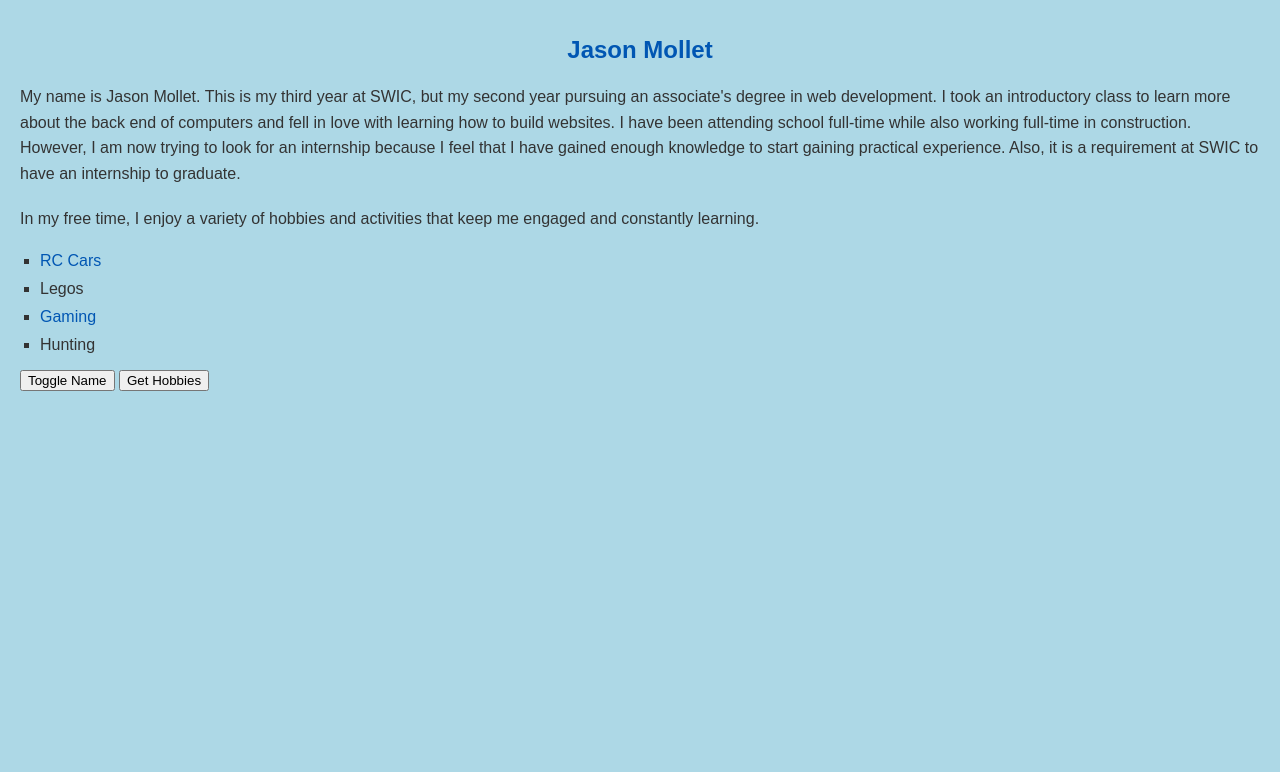
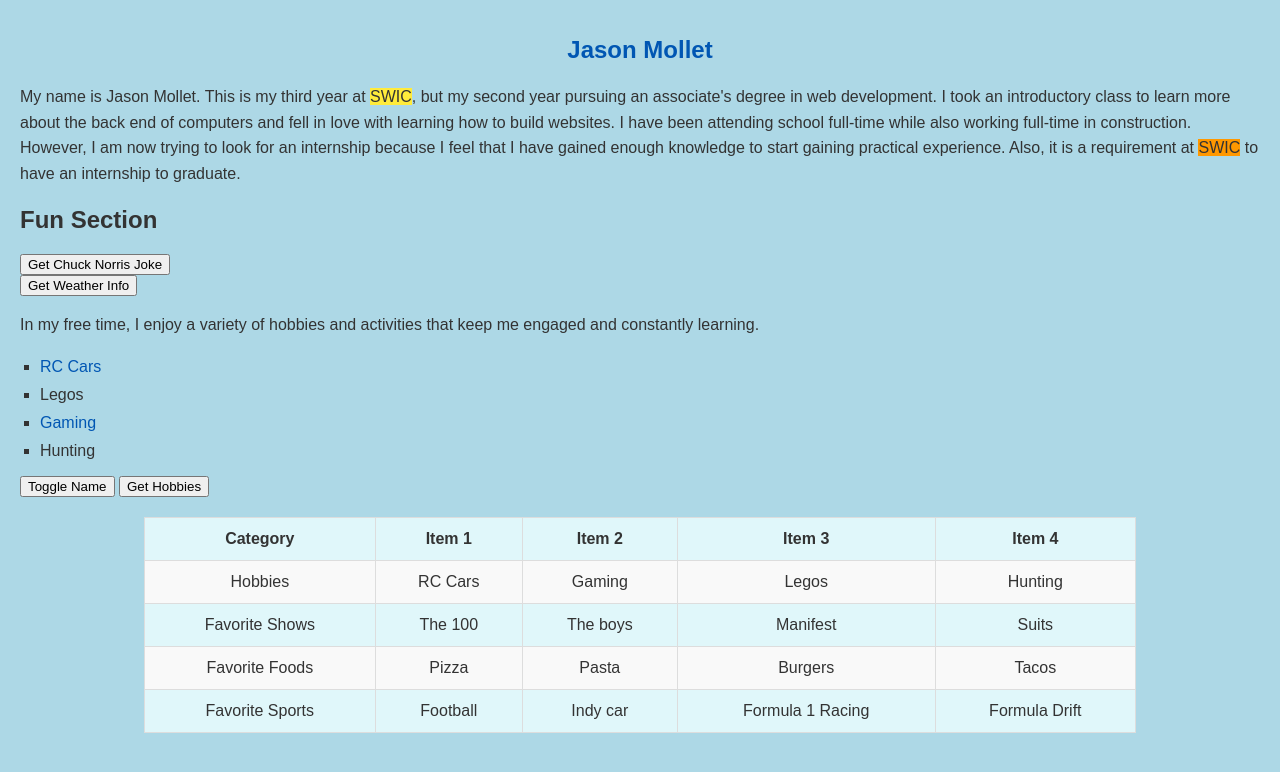
Before and after one commit to Jasonm15/Assignment-2, a website built with Vite: page index.html in a window 1280 px wide. Built offline with nearby package versions, Linux system fonts and the light colour scheme.

Commit message:
assignment8

```diff
--- a/index.html
+++ b/index.html
@@ -16,6 +16,19 @@
         to have an internship to graduate.
     </p>
 
+<!-- Section for API Buttons -->
+<section>
+    <h2>Fun Section</h2>
+
+    <!-- Button to fetch Chuck Norris joke -->
+    <button id="getJoke">Get Chuck Norris Joke</button>
+    <div id="jokeData"></div>
+
+    <!-- Button to fetch weather information -->
+    <button id="getWeather">Get Weather Info</button>
+    <div id="weatherData"></div>
+</section>
+
     <p>In my free time, I enjoy a variety of hobbies and activities that keep me engaged and constantly learning.</p>
 
     <ul id="hobbyList">
@@ -25,8 +38,47 @@
         <li>Hunting</li>
     </ul>
 
+
+
     <button id="nameToggle">Toggle Name</button>
     <button id="getHobbies">Get Hobbies</button>
+    <table id="myTable" border="1">
+        <tr>
+            <th>Category</th>
+            <th>Item 1</th>
+            <th>Item 2</th>
+            <th>Item 3</th>
+            <th>Item 4</th>
+        </tr>
+        <tr>
+            <td>Hobbies</td>
+            <td>RC Cars</td>
+            <td>Gaming</td>
+            <td>Legos</td>
+            <td>Hunting</td>
+        </tr>
+        <tr>
+            <td>Favorite Shows</td>
+            <td>The 100</td>
+            <td>The boys</td>
+            <td>Manifest</td>
+            <td>Suits</td>
+        </tr>
+        <tr>
+            <td>Favorite Foods</td>
+            <td>Pizza</td>
+            <td>Pasta</td>
+            <td>Burgers</td>
+            <td>Tacos</td>
+        </tr>
+        <tr>
+            <td>Favorite Sports</td>
+            <td>Football</td>
+            <td>Indy car</td>
+            <td>Formula 1 Racing</td>
+            <td>Formula Drift</td>
+        </tr>
+    </table>
 
     <script src="https://code.jquery.com/jquery-3.6.0.min.js"></script>
     <script src="main.js"></script>
--- a/main.js
+++ b/main.js
@@ -54,4 +54,47 @@ $(document).ready(function(){
             });
         }
     );
+
+    $('#myTable tr:odd').css('background-color', '#f9f9f9');  // Odd rows
+    $('#myTable tr:even').css('background-color', '#e0f7fa'); // Even rows
+
+
+    $('span:first').css('background-color', '#ffeb3b');
+    $('span:last').css('background-color', '#ff9800');
 });
+
+    // AJAX call for Chuck Norris joke
+    $('#getJoke').click(function() {
+        $.ajax({
+            method: 'GET',
+            url: 'https://api.api-ninjas.com/v1/chucknorris',
+            headers: { 'X-Api-Key': '7JgKfcbkexJ97ksymLRK8g==frPeBBebrbjJGX9p' },
+            contentType: 'application/json',
+            success: function(result) {
+                $('#jokeData').empty().append(`<p>${result.joke}</p>`);
+            },
+            error: function(jqXHR) {
+                console.error('Error: ', jqXHR.responseText);
+                alert("An error occurred while loading the joke.");
+            }
+        });
+    });
+    const lat = 38.6270;
+    const lon = -90.1994;
+    const apiKey = 'a7663ed94d23752c643d0e2985ccb7d7';
+    // AJAX call for weather data
+    $('#getWeather').click(function() {
+        $.ajax({
+            url: `https://api.openweathermap.org/data/2.5/weather?lat=${lat}&lon=${lon}&units=imperial&appid=${apiKey}`,
+            type: 'GET',
+            success: function(data) {
+                const weatherDescription = data.weather[0].description;
+                const temperature = data.main.temp;
+                $('#weatherData').empty().append(`<p>Current Weather: ${weatherDescription}</p><p>Temperature: ${temperature} °F</p>`);
+            },
+            error: function(jqXHR) {
+                console.error('Error: ', jqXHR.responseText);
+                alert("An error occurred while loading the weather data.");
+            }
+        });
+    });
--- a/style.css
+++ b/style.css
@@ -53,3 +53,15 @@ a {
 a:hover {
     text-decoration: underline;
 }
+
+table {
+    width: 80%;
+    margin: 20px auto;
+    border-collapse: collapse;
+    text-align: center;
+}
+
+th, td {
+    padding: 12px;
+    border: 1px solid #ddd;
+}
```
